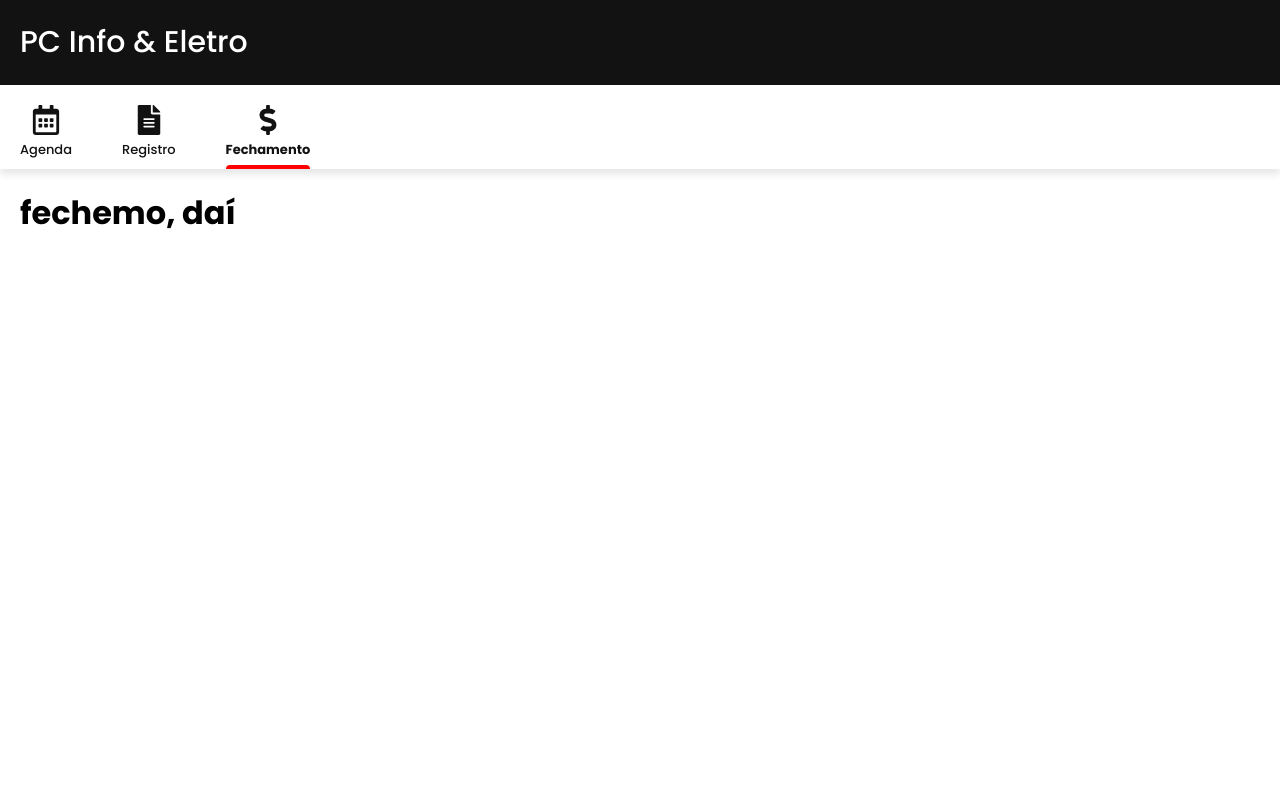
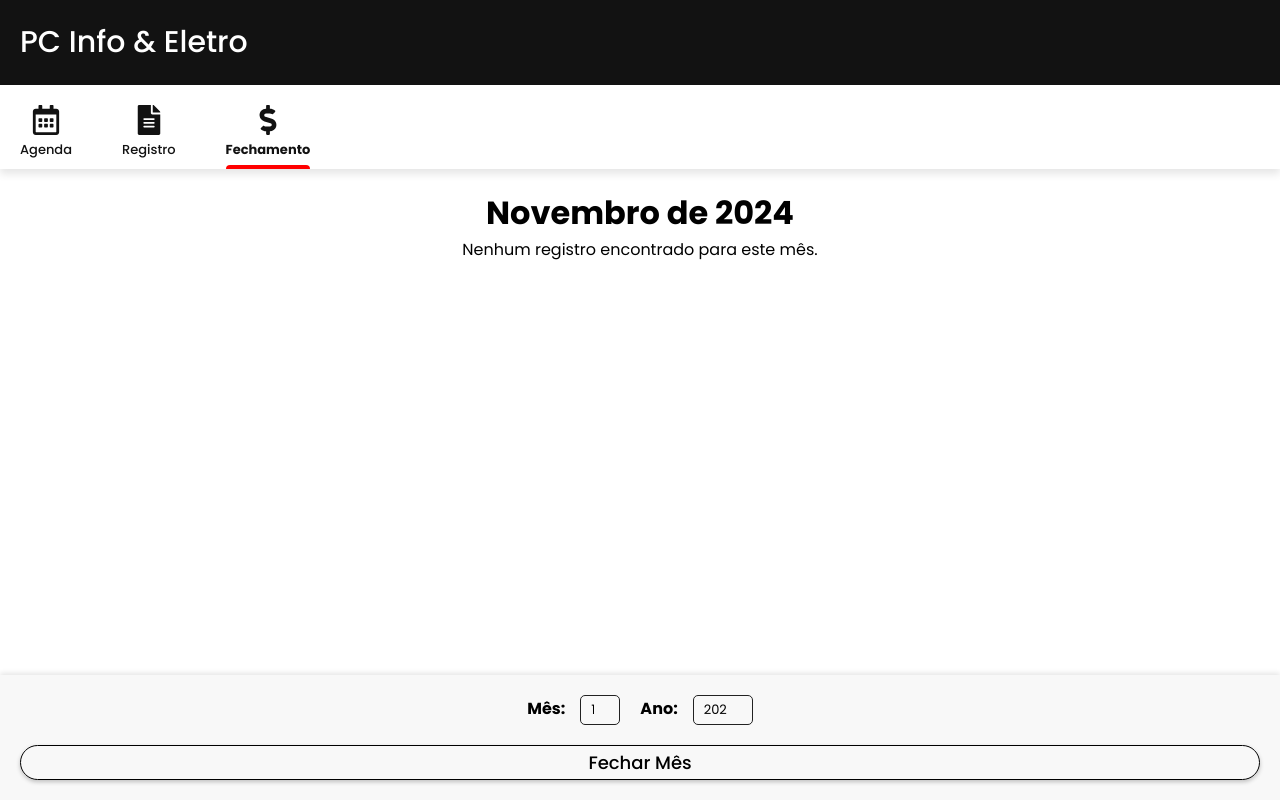
Before and after one commit to gabriel-picoli/pc-info-management, a React (Vite) app in the folder app/: page /fechamento in a window 1280 px wide. Built offline with nearby package versions, Linux system fonts and the light colour scheme.

Commit message:
criado pagina fechamento

```diff
--- a/app/src/pages/fechamento/FechamentoMes.tsx
+++ b/app/src/pages/fechamento/FechamentoMes.tsx
@@ -1,3 +1,225 @@
+/* eslint-disable @typescript-eslint/no-explicit-any */
+import { useState } from 'react'
+import { useForm } from 'react-hook-form'
+import styled from 'styled-components'
+import api from '../../axios-config'
+
+import Input from '../../components/inputs/Input'
+import Button from '../../components/buttons/Button'
+
+const Container = styled.div`
+  display: flex;
+  flex-direction: column;
+  align-items: center;
+  padding-bottom: 100px;
+`
+
+const InputContainer = styled.div`
+  display: flex;
+  gap: 20px;
+`
+
+const Label = styled.label`
+  font-weight: bold;
+  margin-right: 15px;
+`
+
+const FechamentoInfo = styled.div`
+  margin-top: 20px;
+  display: flex;
+  flex-direction: column;
+  gap: 20px;
+`
+
+const Section = styled.div`
+  margin-bottom: 20px;
+`
+
+const SectionTitle = styled.h3`
+  margin-bottom: 10px;
+  font-size: 1.2em;
+  color: #333;
+`
+
+const List = styled.ul`
+  list-style-type: none;
+  padding: 0;
+`
+
+const ListItem = styled.li`
+  display: flex;
+  justify-content: space-between;
+  padding: 5px 0;
+  border-bottom: 1px solid #ddd;
+`
+
+const Total = styled.div`
+  font-weight: bold;
+  margin-top: 20px;
+`
+
+const TotalValue = styled.span`
+  font-size: 1.5em;
+`
+
+const TotalDebtValue = styled.span`
+  font-size: 1.5em;
+  color: #c02929;
+`
+
+const FooterContainer = styled.div`
+  position: fixed;
+  bottom: 0;
+  left: 0;
+  width: 100%;
+  background-color: #f8f8f8;
+  padding: 20px;
+  display: flex;
+  flex-direction: column;
+  align-items: center;
+  justify-content: center;
+  gap: 20px;
+  box-shadow: 0 -2px 5px rgba(0, 0, 0, 0.1);
+`
+
+// funçao para converter numero do mes em nome
+const obterNomeMes = (mes: number) => {
+  const meses = [
+    'Janeiro',
+    'Fevereiro',
+    'Março',
+    'Abril',
+    'Maio',
+    'Junho',
+    'Julho',
+    'Agosto',
+    'Setembro',
+    'Outubro',
+    'Novembro',
+    'Dezembro',
+  ]
+  return meses[mes - 1] || ''
+}
+
 export default function FechamentoMes() {
-  return <h1>fechemo, daí</h1>
+  const [mes, setMes] = useState<number>(new Date().getMonth() + 1)
+  const [ano, setAno] = useState<number>(new Date().getFullYear())
+  const [fechamento, setFechamento] = useState<any[]>([])
+
+  const { control } = useForm()
+
+  const handleBuscarFechamento = async () => {
+    try {
+      const response = await api.get(`registro/fechamento/${mes}/${ano}`)
+      console.log(response.data)
+
+      setFechamento(response.data)
+    } catch (error) {
+      console.error('Erro ao buscar o fechamento:', error)
+    }
+  }
+
+  const calcularTotalPago = (fechamento: any[]) => {
+    return fechamento.reduce((acc, item) => acc + item.totalPago, 0).toFixed(2)
+  }
+
+  const calcularTotalDevido = (fechamento: any[]) => {
+    return fechamento
+      .reduce((acc, item) => acc + item.totalDevido, 0)
+      .toFixed(2)
+  }
+
+  return (
+    <Container>
+      <h1>
+        {obterNomeMes(mes)} de {ano}
+      </h1>
+
+      {fechamento.length > 0 ? (
+        <FechamentoInfo>
+          <Section>
+            <SectionTitle>Formas de Pagamento</SectionTitle>
+            <List>
+              {fechamento
+                .filter(
+                  (item) => item.registro_formaPagamento && item.totalPago > 0
+                ) // filtra registros com forma de pagamento
+                .map((item, index) => (
+                  <ListItem key={index}>
+                    <span>{item.registro_formaPagamento}: </span>
+                    <span>R${item.totalPago.toFixed(2)}</span>
+                  </ListItem>
+                ))}
+            </List>
+          </Section>
+
+          <Section>
+            <SectionTitle>Contas Aplicadas</SectionTitle>
+            <List>
+              {Object.entries(
+                fechamento.reduce<Record<string, number>>((acc, item) => {
+                  const conta = item.registro_contaAplicada
+                  if (!acc[conta]) {
+                    acc[conta] = 0
+                  }
+                  acc[conta] += item.totalPago
+                  return acc
+                }, {})
+              ).map(([conta, total], index) => (
+                <ListItem key={index}>
+                  <span>{conta}: </span>
+                  <span>R${total.toFixed(2)}</span>
+                </ListItem>
+              ))}
+            </List>
+          </Section>
+
+          <Total>
+            <h3>Valor Total Pago: </h3>
+            <TotalValue>R${calcularTotalPago(fechamento)}</TotalValue>
+          </Total>
+
+          <Total>
+            <h3>Valor Total a Receber: </h3>
+            <TotalDebtValue>R${calcularTotalDevido(fechamento)}</TotalDebtValue>
+          </Total>
+        </FechamentoInfo>
+      ) : (
+        <p>Nenhum registro encontrado para este mês.</p>
+      )}
+
+      <FooterContainer>
+        <InputContainer>
+          <div>
+            <Label>Mês:</Label>
+            <Input
+              control={control}
+              name="mes"
+              type="number"
+              width="40px"
+              id="mes"
+              defaultValue={mes}
+              onChange={(e) => setMes(Number(e.target.value))}
+            />
+          </div>
+          <div>
+            <Label>Ano:</Label>
+            <Input
+              control={control}
+              name="ano"
+              type="number"
+              width="60px"
+              id="ano"
+              defaultValue={ano}
+              onChange={(e) => setAno(Number(e.target.value))}
+            />
+          </div>
+        </InputContainer>
+
+        <Button onClick={handleBuscarFechamento} type="button">
+          Fechar Mês
+        </Button>
+      </FooterContainer>
+    </Container>
+  )
 }
```
